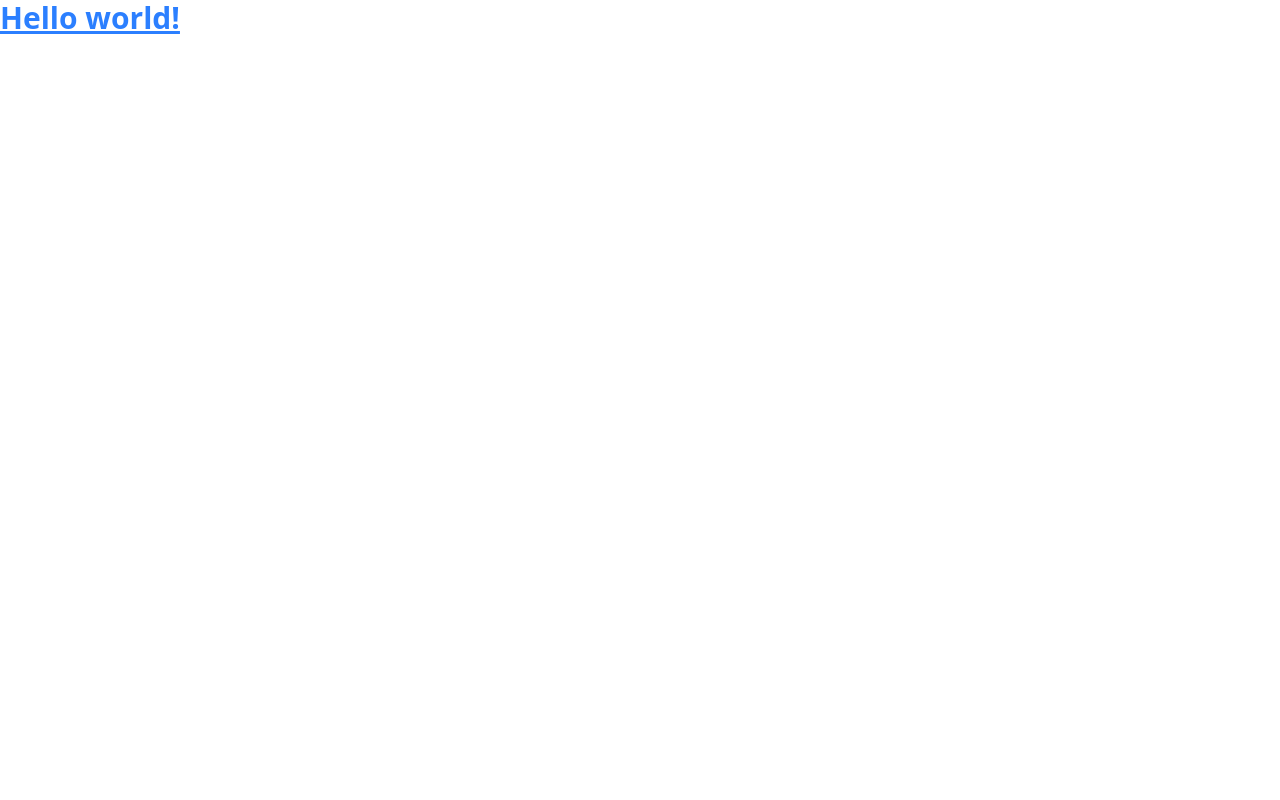
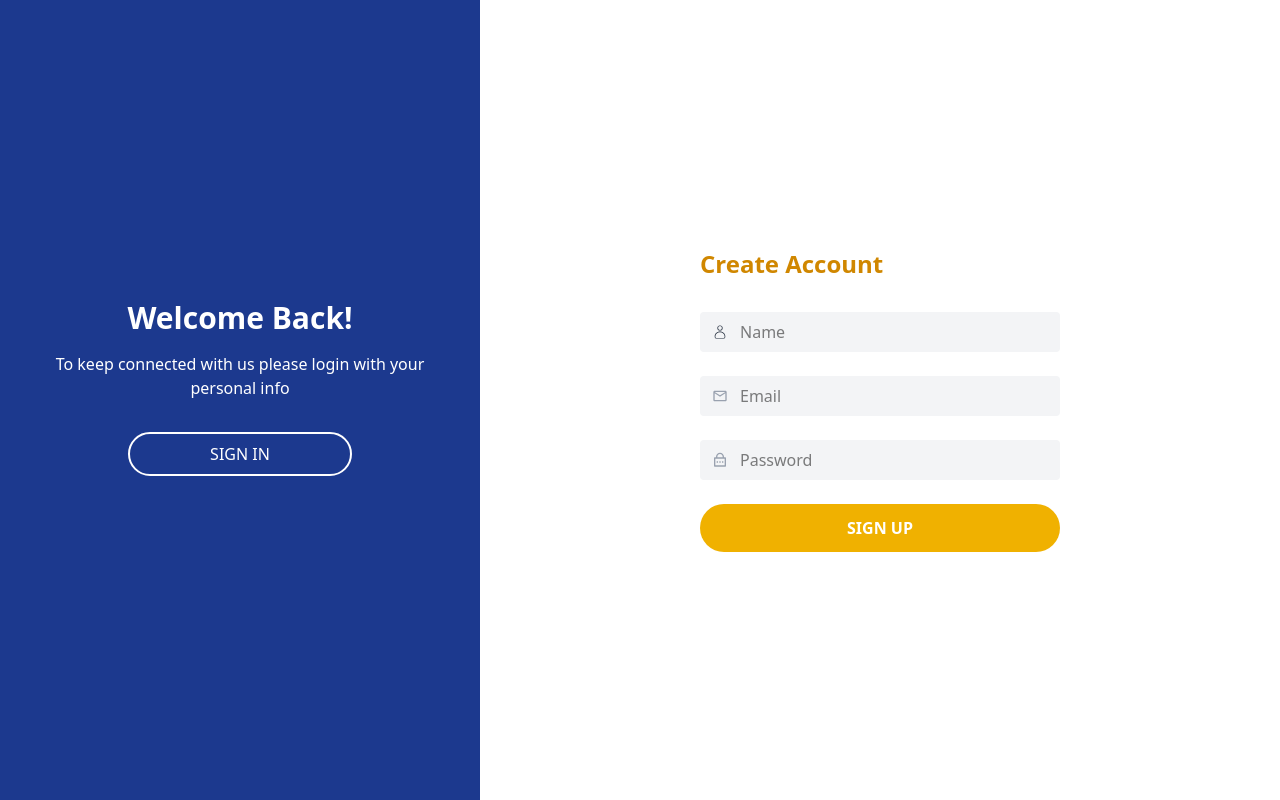
Before and after one commit to bibinlopez/product_management-client, a React (Vite) app: page /sign-up in a window 1280 px wide. Built offline with nearby package versions, Linux system fonts and the light colour scheme.

Commit message:
sign-up functionality

```diff
--- a/src/App.jsx
+++ b/src/App.jsx
@@ -1,14 +1,34 @@
-import { useState } from "react"
-import reactLogo from "./assets/react.svg"
-import viteLogo from "/vite.svg"
 import "./App.css"
+import { ToastContainer } from "react-toastify"
+
+import { createBrowserRouter, RouterProvider, Routes } from "react-router-dom"
+import SignUp from "./pages/SignUp"
 
 function App() {
-  const [count, setCount] = useState(0)
+  const router = createBrowserRouter([
+    {
+      path: "/",
+      // element: <HomeLayout />,
+      element: <div> welcome to home page</div>,
+    },
+    // {
+    //   path: "/login",
+    //   element: <Login />,
+    // },
+    {
+      path: "/sign-up",
+      element: <SignUp />,
+    },
+    // {
+    //   path: "/product",
+    //   element: <ProductDetails />,
+    // },
+  ])
 
   return (
     <>
-      <h1 class='text-3xl font-bold underline text-blue-500'>Hello world!</h1>
+      <ToastContainer position='top-center' />
+      <RouterProvider router={router} />
     </>
   )
 }
--- /dev/null
+++ b/src/pages/SignUp.jsx
@@ -0,0 +1,118 @@
+import { RiLockPasswordLine } from "react-icons/ri"
+import { MdOutlineEmail } from "react-icons/md"
+// SignUp.jsx
+import { CiUser } from "react-icons/ci"
+import { Link, redirect } from "react-router-dom"
+import { useState } from "react"
+import axios from "axios"
+import { toast } from "react-toastify"
+import { useNavigate } from "react-router-dom"
+
+const url = "http://localhost:4000/api/auth/signup"
+
+function SignUp() {
+  const [name, setName] = useState("")
+  const [email, setEmail] = useState("")
+  const [password, setPassword] = useState("")
+
+  const navigate = useNavigate()
+
+  console.log(name, email, password)
+  const handleSubmit = async (e) => {
+    console.log({ email, password, name })
+
+    try {
+      const result = await axios.post(url, { name, email, password })
+      toast.success("User Created Successfully")
+      navigate("/")
+    } catch (error) {
+      console.log(error)
+    }
+
+    setName("")
+    setEmail("")
+    setPassword("")
+  }
+
+  return (
+    <>
+      <div className='w-auto h-screen lg:flex lg:flex-col-2 md:flex md:flex-col-2 bg-blue-100'>
+        {/* Left Side - Sign In Prompt */}
+        <div className='lg:w-3/8 md:w-3/8 bg-blue-900 p-12 flex flex-col items-center justify-center text-white relative'>
+          <h2 className='text-3xl font-bold mb-4'>Welcome Back!</h2>
+          <p className='mb-8 text-center'>
+            To keep connected with us please login with your personal info
+          </p>
+
+          <Link to='/login'>
+            <button className='px-8 md:px-14 lg:px-20 py-2 border-2 border-white rounded-full hover:bg-white hover:text-blue-900 transition mb-6'>
+              SIGN IN
+            </button>
+          </Link>
+        </div>
+        {/* Right Side - Create Account Form */}
+        <div className='lg:w-5/8 md:w-5/8 bg-white p-20 md:p-30 lg:p-55 flex flex-col justify-center'>
+          <h2 className='text-2xl font-bold mb-8 text-yellow-600'>
+            Create Account
+          </h2>
+          <form className='space-y-6'>
+            <div className='flex items-center bg-gray-100 rounded px-3 py-2'>
+              <span className='text-gray-800 mr-3'>
+                <CiUser />
+              </span>
+              <input
+                type='text'
+                id='name'
+                placeholder='Name'
+                value={name}
+                onChange={(e) => {
+                  setName(e.target.value)
+                }}
+                className='bg-gray-100 outline-none flex-1'
+              />
+            </div>
+            <div className='flex items-center bg-gray-100 rounded px-3 py-2'>
+              <span className='text-gray-400 mr-3'>
+                <MdOutlineEmail />
+              </span>
+              <input
+                type='email'
+                id='email'
+                value={email}
+                placeholder='Email'
+                className='bg-gray-100 outline-none flex-1'
+                onChange={(e) => {
+                  setEmail(e.target.value)
+                }}
+              />
+            </div>
+            <div className='flex items-center bg-gray-100 rounded px-3 py-2'>
+              <span className='text-gray-400 mr-3'>
+                <RiLockPasswordLine />
+              </span>
+              <input
+                type='password'
+                id='password'
+                value={password}
+                placeholder='Password'
+                className='bg-gray-100 outline-none flex-1'
+                onChange={(e) => {
+                  setPassword(e.target.value)
+                }}
+              />
+            </div>
+            <button
+              type='button'
+              onClick={handleSubmit}
+              className='w-full py-3 px-6 rounded-full bg-yellow-500 text-white font-semibold hover:bg-yellow-600 transition'
+            >
+              SIGN UP
+            </button>
+          </form>
+        </div>
+      </div>
+    </>
+  )
+}
+
+export default SignUp
```
Also changed, not shown: package.json (+6 -4 lines), 1 other file (tests, documents, lock files or other folders).
